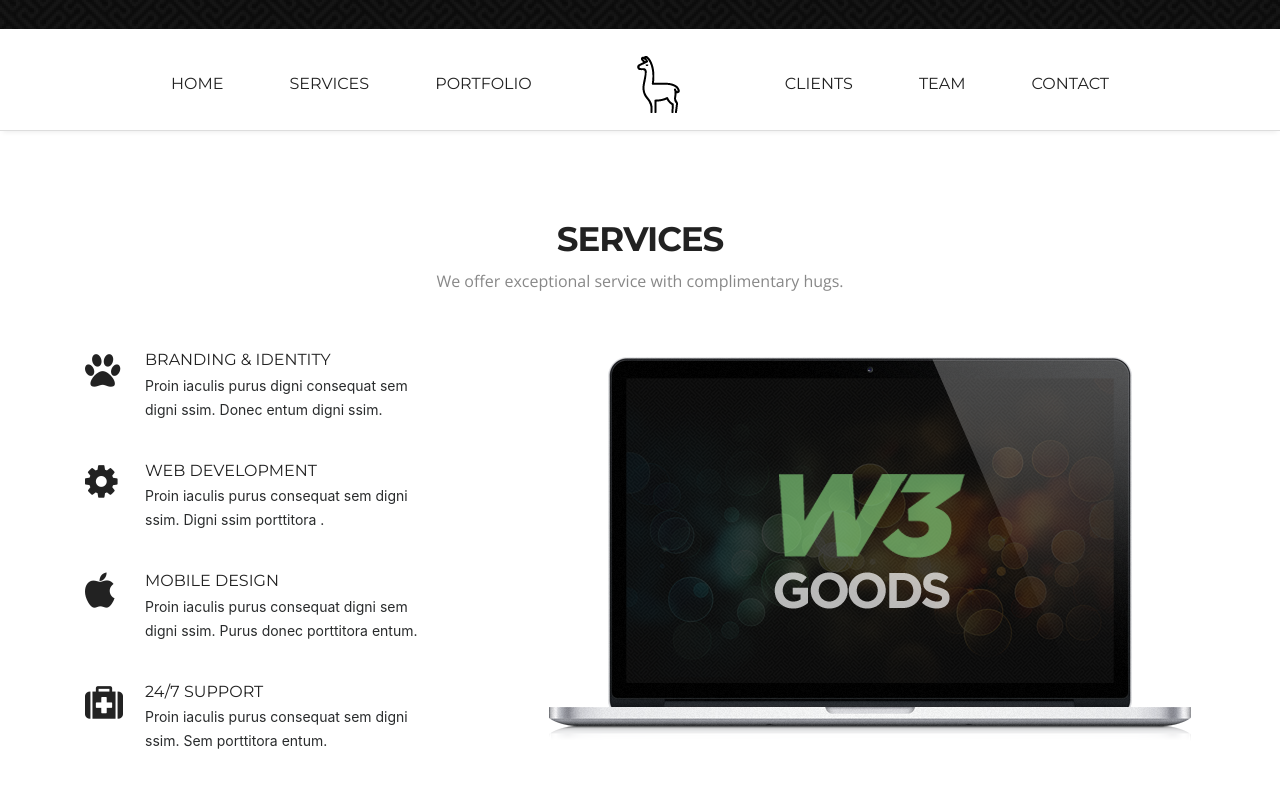
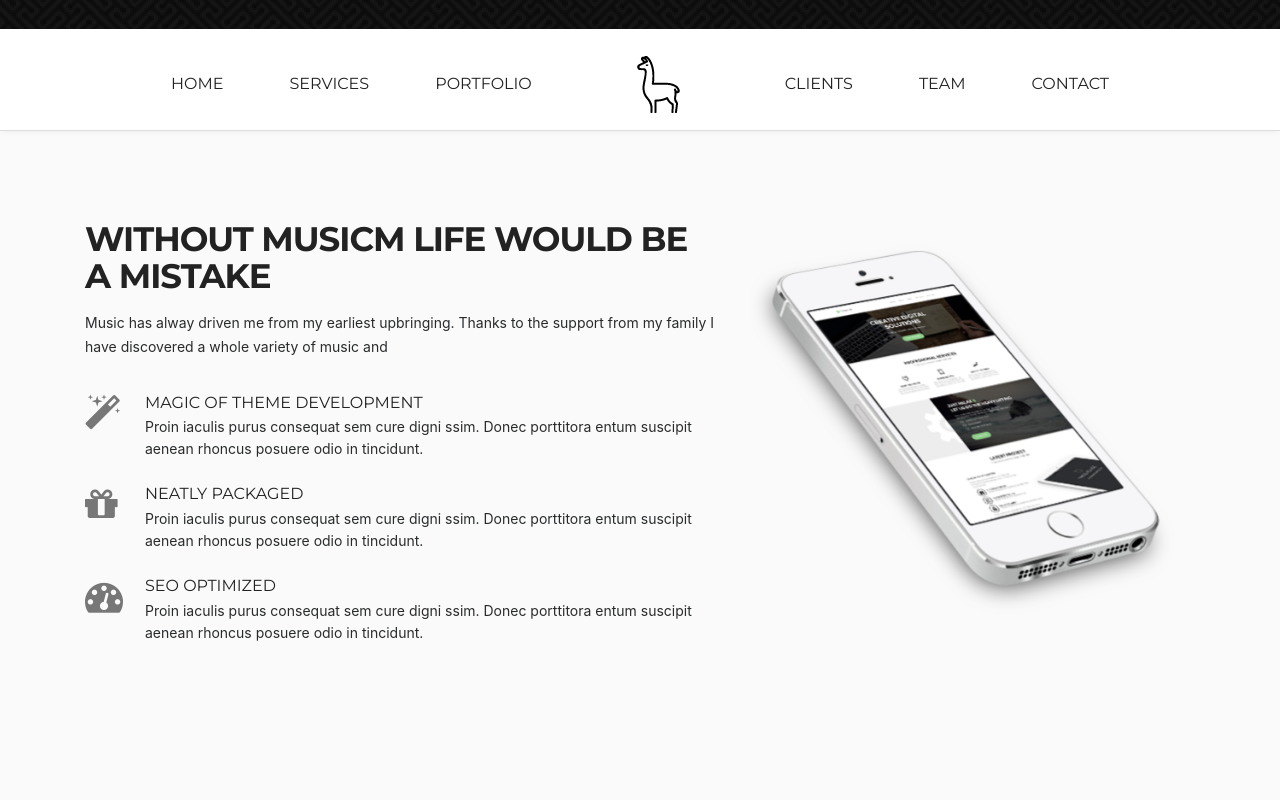
Before and after one commit to doudidas/Angular-Cloud-App, an Angular app: page / in a window 1280 px wide. Shown: the part 940-1740 px from the top of the page. Built offline with nearby package versions, Linux system fonts and the light colour scheme; a web font is replaced by a local one.

Commit message:
docker compatibility

```diff
--- a/package.json
+++ b/package.json
@@ -1,6 +1,6 @@
 {
   "name": "angular-cv",
-  "version": "0.0.0",
+  "version": "1.0.0",
   "license": "MIT",
   "scripts": {
     "ng": "ng",
--- a/src/app/app.component.html
+++ b/src/app/app.component.html
@@ -32,59 +32,51 @@
 <!--main-nav-end-->
 
 
-
-<section class="main-section" id="service">
-	<!--main-section-start-->
+<section class="main-section alabaster">
+	<!--main-section alabaster-start-->
 	<div class="container">
-		<h2>Services</h2>
-		<h6>We offer exceptional service with complimentary hugs.</h6>
 		<div class="row">
-			<div class="col-lg-4 col-sm-6 wow fadeInLeft delay-05s">
-				<div class="service-list">
-					<div class="service-list-col1">
-						<i class="fa fa-paw"></i>
+			<div class="col-lg-7 col-sm-8 featured-work">
+				<h2>Without musicm life would be a mistake</h2>
+				<p class="padding-b">
+					Music has alway driven me from my earliest upbringing. Thanks to the support from my family I have discovered a whole variety of music and
+				</p>
+				<div class="featured-box">
+					<div class="featured-box-col1 wow fadeInLeft delay-02s">
+						<i class="fa fa-magic"></i>
 					</div>
-					<div class="service-list-col2">
-						<h3>branding &amp; identity</h3>
-						<p>Proin iaculis purus digni consequat sem digni ssim. Donec entum digni ssim.</p>
+					<div class="featured-box-col2 wow fadeInLeft delay-02s">
+						<h3>magic of theme development</h3>
+						<p>Proin iaculis purus consequat sem cure digni ssim. Donec porttitora entum suscipit aenean rhoncus posuere odio in tincidunt. </p>
 					</div>
 				</div>
-				<div class="service-list">
-					<div class="service-list-col1">
-						<i class="fa fa-gear"></i>
+				<div class="featured-box">
+					<div class="featured-box-col1 wow fadeInLeft delay-04s">
+						<i class="fa fa-gift"></i>
 					</div>
-					<div class="service-list-col2">
-						<h3>web development</h3>
-						<p>Proin iaculis purus consequat sem digni ssim. Digni ssim porttitora .</p>
+					<div class="featured-box-col2 wow fadeInLeft delay-04s">
+						<h3>neatly packaged</h3>
+						<p>Proin iaculis purus consequat sem cure digni ssim. Donec porttitora entum suscipit aenean rhoncus posuere odio in tincidunt. </p>
 					</div>
 				</div>
-				<div class="service-list">
-					<div class="service-list-col1">
-						<i class="fa fa-apple"></i>
+				<div class="featured-box">
+					<div class="featured-box-col1 wow fadeInLeft delay-06s">
+						<i class="fa fa-dashboard"></i>
 					</div>
-					<div class="service-list-col2">
-						<h3>mobile design</h3>
-						<p>Proin iaculis purus consequat digni sem digni ssim. Purus donec porttitora entum.</p>
+					<div class="featured-box-col2 wow fadeInLeft delay-06s">
+						<h3>SEO optimized</h3>
+						<p>Proin iaculis purus consequat sem cure digni ssim. Donec porttitora entum suscipit aenean rhoncus posuere odio in tincidunt. </p>
 					</div>
 				</div>
-				<div class="service-list">
-					<div class="service-list-col1">
-						<i class="fa fa-medkit"></i>
-					</div>
-					<div class="service-list-col2">
-						<h3>24/7 Support</h3>
-						<p>Proin iaculis purus consequat sem digni ssim. Sem porttitora entum.</p>
-					</div>
-				</div>
+				<a class="Learn-More" href="#">Learn More</a>
 			</div>
-			<figure class="col-lg-8 col-sm-6  text-right wow fadeInUp delay-02s">
-				<img src="assets/img/macbook-pro.png" alt="">
+			<figure class="col-lg-5 col-sm-4 wow fadeInRight">
+				<img src="assets/img/iphone.png" alt="">
 			</figure>
-
 		</div>
 	</div>
 </section>
-<!--main-section-end-->
+<!--main-section alabaster-end-->
 
 
 
```
Also changed, not shown: 1 other file (tests, documents, lock files or other folders).
